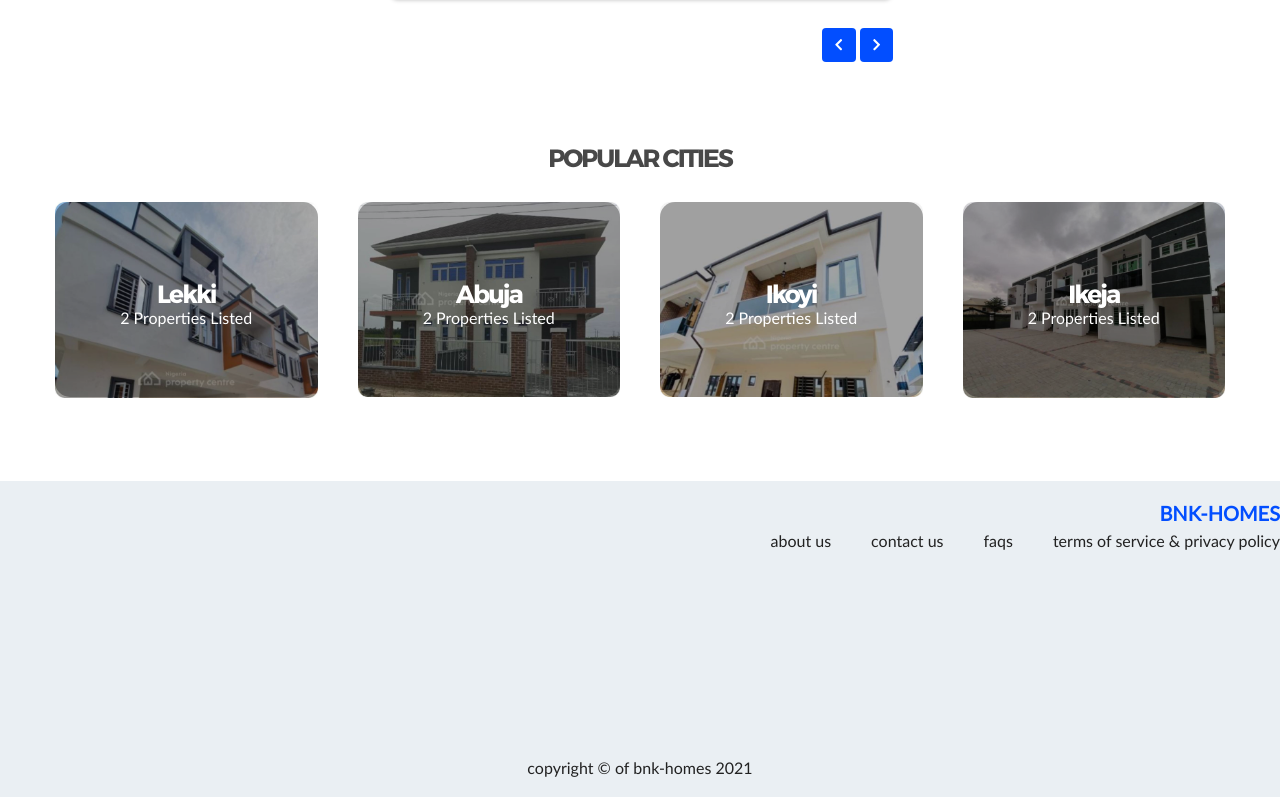
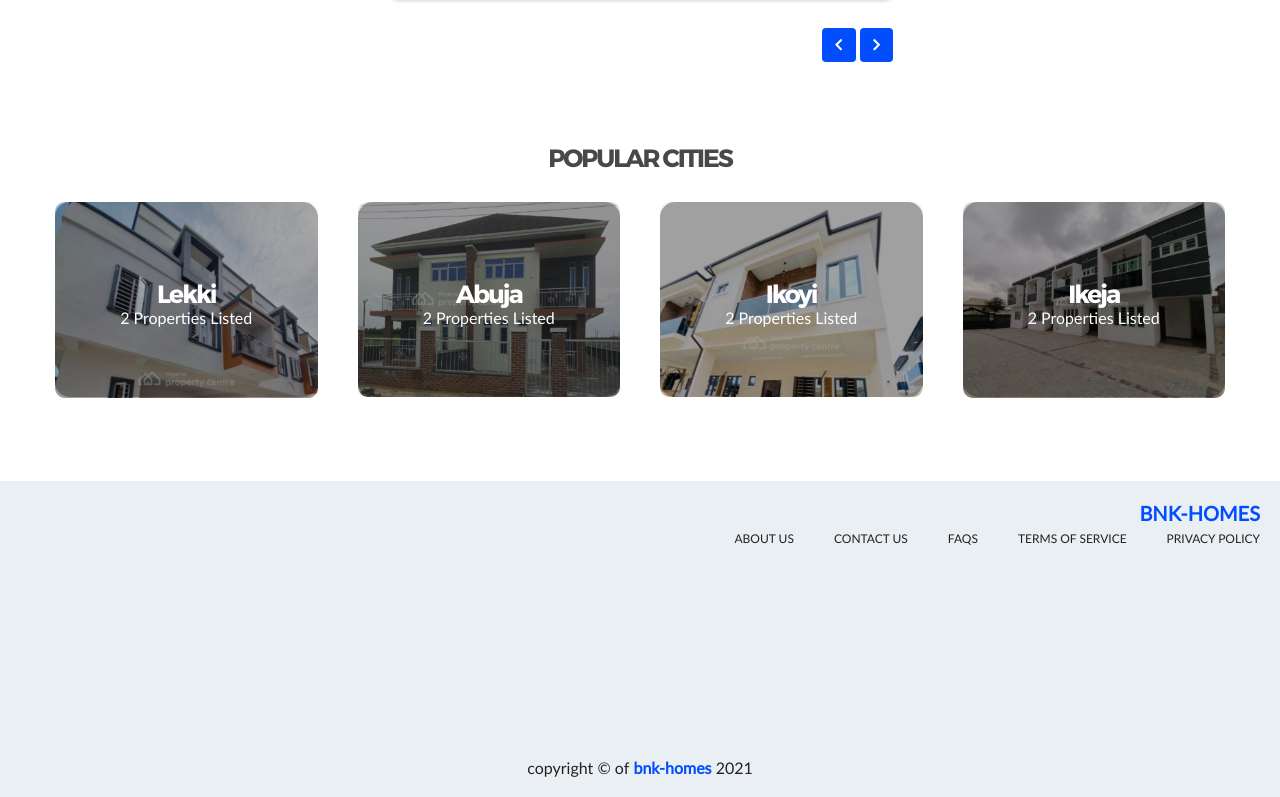
Before and after one commit to peterihimire/benkih-homes-react, a React (Create React App) app: page / in a window 1280 px wide. Shown: the part 9377-10174 px from the top of the page. Built offline with nearby package versions, Linux system fonts and the light colour scheme.

Commit message:
Adjusted the footer for phone , tablet and desktop displays

```diff
--- a/src/App.css
+++ b/src/App.css
@@ -59,8 +59,4 @@ footer {
   bottom: 0;
   width: 100%;
   height: 316px; /*Footer height*/
-  /* display: flex;
-  align-items: center;
-  justify-content: center; */
-  /* padding: 5rem; */
 }
--- a/src/shared/components/Footer.css
+++ b/src/shared/components/Footer.css
@@ -6,9 +6,9 @@ footer .footer-logo {
   position: absolute;
   width: 100%;
   display: flex;
-  justify-content: flex-end;
+  justify-content: flex-start;
   top: 20px;
-
+  padding: 0 2rem;
   font-size: 2rem;
   text-decoration: none;
   text-transform: uppercase;
@@ -19,16 +19,23 @@ footer .footer-logo {
   top: 50px;
   width: 100%;
   display: flex;
-  justify-content: flex-end;
-  /* flex-wrap: wrap; */
-  /* right: 20px; */
+  justify-content: flex-start;
+  padding: 0 2rem;
 }
 .upper-footer ul {
   display: flex;
+  flex-wrap: wrap;
+  /* display: grid;
+  grid-template-columns: repeat(auto-fill, minmax(150px, 1fr));
+  grid-row-gap: 1rem;
+  grid-column-gap: 1rem;
+  width: 50%; */
 }
 .upper-footer li {
   list-style: none;
-  padding: 0 0 0 4rem;
+  padding: .5rem 2rem 0rem 0rem;
+  text-transform: uppercase;
+  font-size: 12px;
 }
 .lower-footer {
   position: absolute;
@@ -37,3 +44,66 @@ footer .footer-logo {
   width: 100%;
   justify-content: center;
 }
+.lower-footer span{
+  color: var(--primary-color);
+}
+/* TABLET */
+@media screen and (min-width: 768px) {
+  .upper-footer li {
+    list-style: none;
+    padding: 0 0 0 3rem;
+    text-transform: uppercase;
+    font-size: 12px;
+  }
+
+  footer .footer-logo {
+    position: absolute;
+    width: 100%;
+    display: flex;
+    justify-content: flex-end;
+    top: 20px;
+    padding: 0 2rem;
+    font-size: 2rem;
+    text-decoration: none;
+    text-transform: uppercase;
+    color: var(--primary-color) !important;
+  }
+  .upper-footer {
+    position: absolute;
+    top: 50px;
+    width: 100%;
+    display: flex;
+    justify-content: flex-end;
+    padding: 0 2rem;
+  }
+}
+/* LAPTOP */
+@media (min-width: 993px) {
+  .upper-footer li {
+    list-style: none;
+    padding: 0 0 0 4rem;
+    text-transform: uppercase;
+    font-size: 12px;
+  }
+
+  footer .footer-logo {
+    position: absolute;
+    width: 100%;
+    display: flex;
+    justify-content: flex-end;
+    top: 20px;
+    padding: 0 2rem;
+    font-size: 2rem;
+    text-decoration: none;
+    text-transform: uppercase;
+    color: var(--primary-color) !important;
+  }
+  .upper-footer {
+    position: absolute;
+    top: 50px;
+    width: 100%;
+    display: flex;
+    justify-content: flex-end;
+    padding: 0 2rem;
+  }
+}
--- a/src/shared/components/Footer.js
+++ b/src/shared/components/Footer.js
@@ -12,11 +12,18 @@ const Footer = () => {
           <li>about us</li>
           <li>contact us</li>
           <li>faqs</li>
-          <li>terms of service & privacy policy</li>
+          <li>terms of service</li>
+          <li>privacy policy</li>
         </ul>
       </div>
       <div className="lower-footer">
-        <p>copyright &copy; of bnk-homes 2021</p>
+        <p>
+          copyright &copy; of
+          <span>
+            <b> bnk-homes </b>
+          </span>
+          2021
+        </p>
       </div>
     </footer>
   );
```
